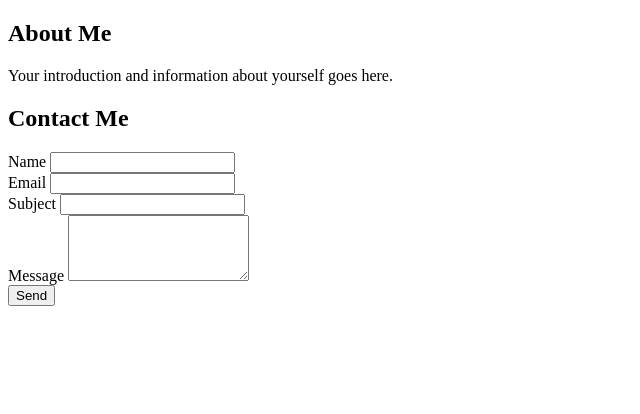
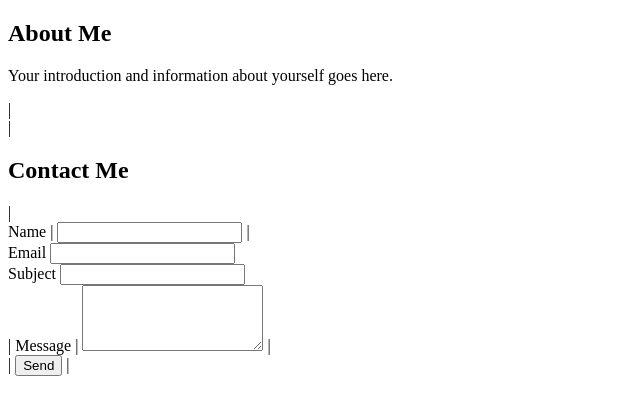
Before and after one commit to shadot-Riyad/test, a plain HTML site: page index.html in a window 1280 px wide. Shown: the whole page, without its empty margins (0-640 px from the left). Drawn offline with nearby package versions, Linux system fonts and the light colour scheme.

Commit message:
index.html

```diff
--- a/index.html
+++ b/index.html
@@ -4,7 +4,7 @@
 <head>
     <meta charset="UTF-8">
     <meta name="viewport" content="width=device-width, initial-scale=1.0">
-    <title>Document</title>
+    <title>Updated</title>
 
     <script type="text/javascript" src="https://cdn.jsdelivr.net/npm/@emailjs/browser@4/dist/email.min.js">
     </script>
@@ -19,18 +19,18 @@
 </head>
 
 <body>
-    <sectlon 1d="about" class="container">
+    <sectlon id="about" class="container">
         <h2>About Me</h2>
-        <p>Your introduction and information about yourself goes here.</p>
+        <p>Your introduction and information about yourself goes here.</p> |
         </section>
-        <section id="contact" class="container">
+        <section id="contact" class="container"> |
             <h2>Contact Me</h2>
-            <form>
+            <form> |
                 <div class="form-group">
 
-                    <label for="name">Name</label>
+                    <label for="name">Name</label> |
 
-                    <input type="text" id="name" name="name" required>
+                    <input type="text" id="name" name="name" required> |
 
                 </div>
 
@@ -50,14 +50,14 @@
 
                 </div>
 
-                <div class="form-group">
+                <div class="form-group"> |
 
-                    <label for="message">Message</label>
+                    <label for="message">Message</label> |
 
-                    <textarea id="message" name="message" rows="4" required></textarea>
+                    <textarea id="message" name="message" rows="4" required></textarea> |
 
-                </div>
-                <button type="submit" onclick="sendMail()">Send</button>
+                </div> |
+                <button type="submit" onclick="sendMail()">Send</button> |
             </form>
         </section>
 
```
